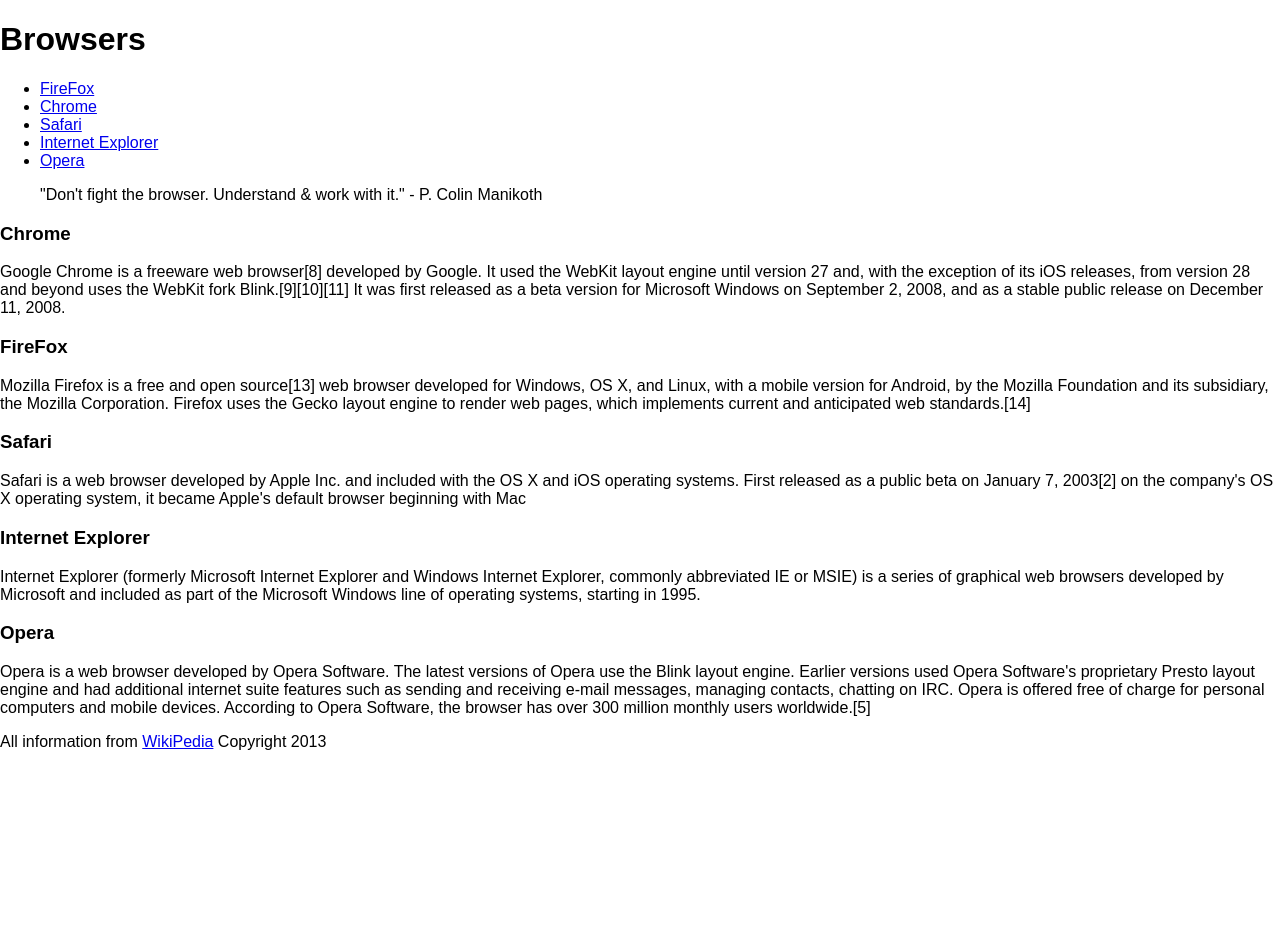
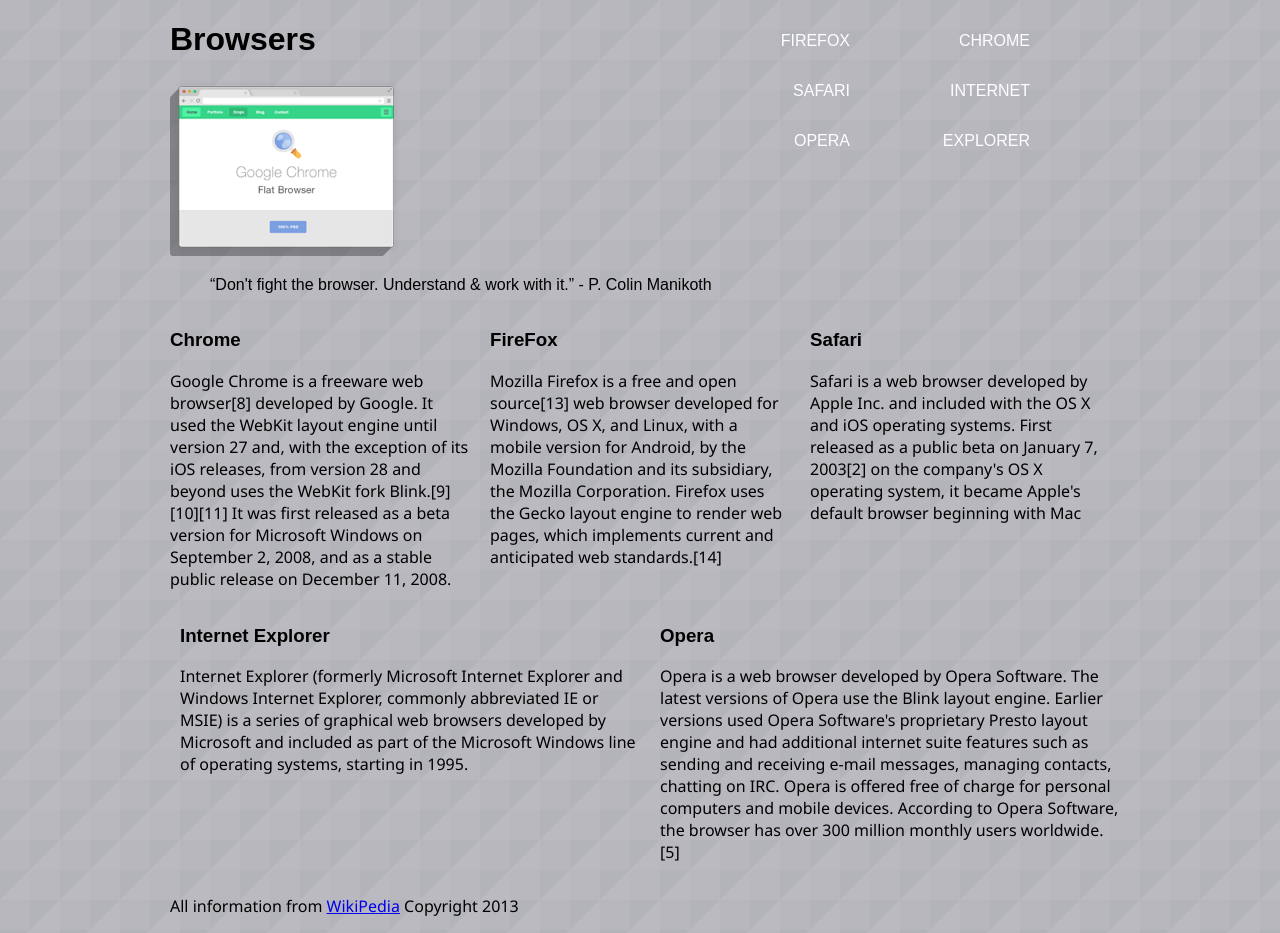
Before and after one commit to garrettdoll/Midterm-Refresher-A-master, a plain HTML site: page index.html in a window 1280 px wide. Before the commit the page ends 800 px from the top, so only its background shows below. Drawn offline with Linux system fonts and the light colour scheme.

Commit message:
end of day, stuff on final

```diff
--- a/css/styles.css
+++ b/css/styles.css
@@ -1,8 +1,54 @@
 /* Stylesheet */
 
+body {
+        background: url("../img/bg.png");
+}
+
+#logo {
+        width: 50%;
+}
+
+/* NAV */
+li {
+  float: left;
+  height: 50px;
+  line-height: 50px;
+  list-style: none;
+        margin: 0 20px 0 10px;
+  text-align: right;
+  width: 150px;
+}
+
+nav a {
+  color: #fff;
+  display: block;
+  text-transform: uppercase;
+  text-decoration: none;
+}
+
+/* Chrome */
+#google a:hover {
+  background: url("../img/chrome.png") no-repeat left center;
+}
+
+/* FireFox */
+#mozilla a:hover {
+  background: url("../img/firefox.png") no-repeat left center;
+}
 
 
-/* Help Class to Show Grid */
+p {
+        font-family: 'Noto Sans', sans-serif;
+}
+
+footer {
+
+}
+
+section {
+}
+
+/* Helper Class to Show Grid */
 .showgrid {
-	background: url("../img/12-col-grid.gif") !important;
+        background: url("../img/12-col-grid.gif") !important;
 }
--- a/index.html
+++ b/index.html
@@ -10,15 +10,22 @@
 
         <link rel="stylesheet" href="css/normalize.css" />
         <link rel="stylesheet" href="css/960.css" />
+    <link href='http://fonts.googleapis.com/css?family=Noto+Sans' rel='stylesheet' type='text/css'>
         <link rel="stylesheet" href="css/styles.css" />
 
 </head>
 <body>
 
+<div class="container_12">
+
     <!-- Header -->
+    <header class="grid_6">
         <h1>Browsers</h1>
+        <img src="img/logo.png" id="logo" />
+    </header>
 
     <!-- Navigation -->
+    <nav class="grid_6">
         <ul>
             <li id="mozilla"><a href="http://getfirefox.com">FireFox</a></li>
             <li id="google"><a href="https://www.google.com/intl/en/chrome/browser/">Chrome</a></li>
@@ -26,31 +33,53 @@
             <li id="microsoft"><a href="http://windows.microsoft.com/en-US/internet-explorer/products/ie/home">Internet Explorer</a></li>
             <li id="opera"><a href="http://www.opera.com/">Opera</a></li>
         </ul>
+    </nav>
 
     <!-- Quote -->
+    <aside class="grid_12">
         <blockquote>
-		"Don't fight the browser. Understand & work with it." - P. Colin Manikoth
+            &ldquo;Don't fight the browser. Understand &amp; work with it.&rdquo; - P. Colin Manikoth
         </blockquote>
+    </aside>
 
     <!-- Browsers -->
+    <article class="grid_12">
+
+        <section class="grid_4 alpha">
         <h3>Chrome</h3>
         <p>Google Chrome is a freeware web browser[8] developed by Google. It used the WebKit layout engine until version 27 and, with the exception of its iOS releases, from version 28 and beyond uses the WebKit fork Blink.[9][10][11] It was first released as a beta version for Microsoft Windows on September 2, 2008, and as a stable public release on December 11, 2008.</p>
+        </section>
 
+        <section class="grid_4">
         <h3>FireFox</h3>
         <p>Mozilla Firefox is a free and open source[13] web browser developed for Windows, OS X, and Linux, with a mobile version for Android, by the Mozilla Foundation and its subsidiary, the Mozilla Corporation. Firefox uses the Gecko layout engine to render web pages, which implements current and anticipated web standards.[14]</p>
+        </section>
 
+        <section class="grid_4 omega">
         <h3>Safari</h3>
-	<p>Safari is a web browser developed by Apple Inc. and included with the OS X and iOS operating systems. First released as a public beta on January 7, 2003[2] on the company's OS X operating system, it became Apple's default browser beginning with Mac
+        <p>Safari is a web browser developed by Apple Inc. and included with the OS X and iOS operating systems. First released as a public beta on January 7, 2003[2] on the company's OS X operating system, it became Apple's default browser beginning with Mac</p>
+        </section>
 
+        <div class="grid_12">
+            <section class="grid_6 alpha">
             <h3>Internet Explorer</h3>
             <p>Internet Explorer (formerly Microsoft Internet Explorer and Windows Internet Explorer, commonly abbreviated IE or MSIE) is a series of graphical web browsers developed by Microsoft and included as part of the Microsoft Windows line of operating systems, starting in 1995. </p>
+            </section>
 
+            <section class="grid_6 omega">
             <h3>Opera</h3>
             <p>Opera is a web browser developed by Opera Software. The latest versions of Opera use the Blink layout engine. Earlier versions used Opera Software's proprietary Presto layout engine and had additional internet suite features such as sending and receiving e-mail messages, managing contacts, chatting on IRC. Opera is offered free of charge for personal computers and mobile devices. According to Opera Software, the browser has over 300 million monthly users worldwide.[5]</p>
+            </section>
+        </div>
+
+    </article>
 
     <!-- Footer -->
+    <footer class="grid_12">
             <p>All information from <a href="http://wikipedia.com">WikiPedia</a> Copyright 2013</p>
+    </footer>
 
+</div><!-- end container -->
 
 </body>
 </html>
```
Also changed, not shown: img/logo.png (added), 1 other file. Lines whose indentation alone changed are shown as unchanged.
